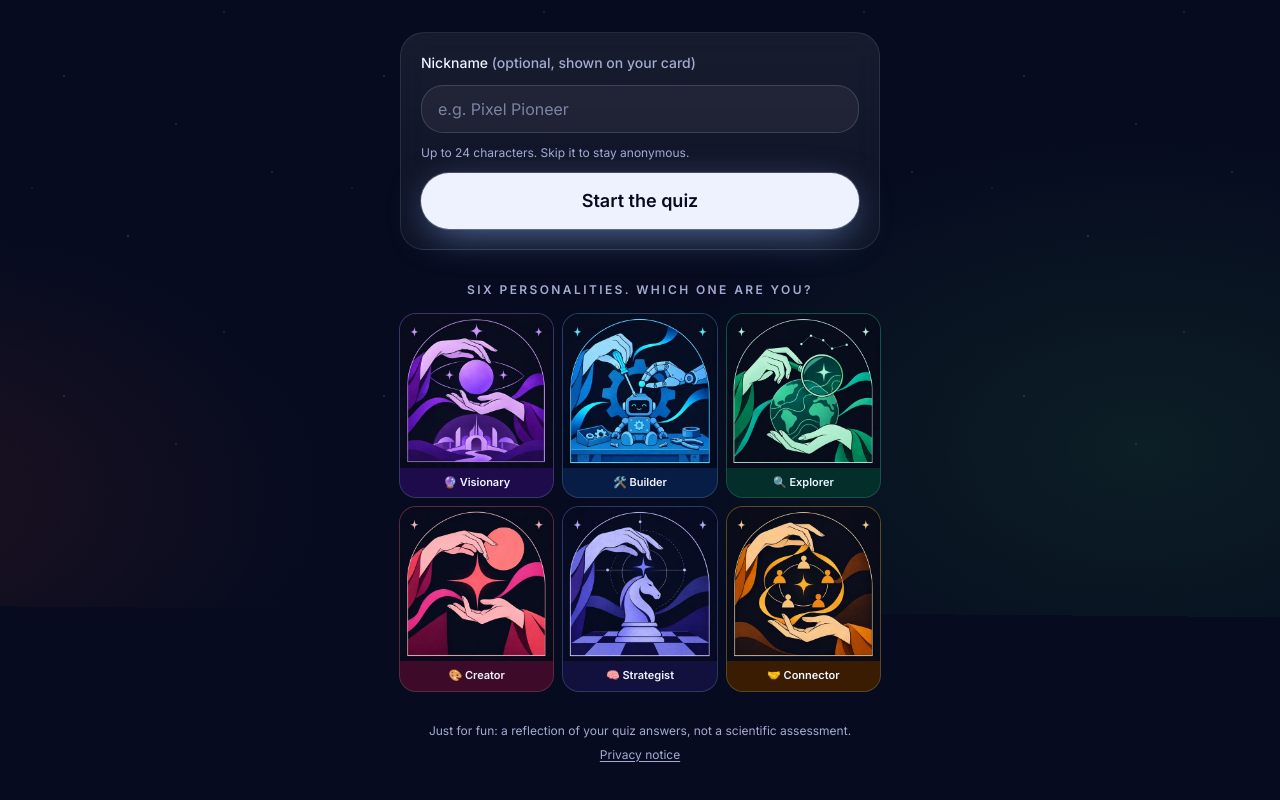
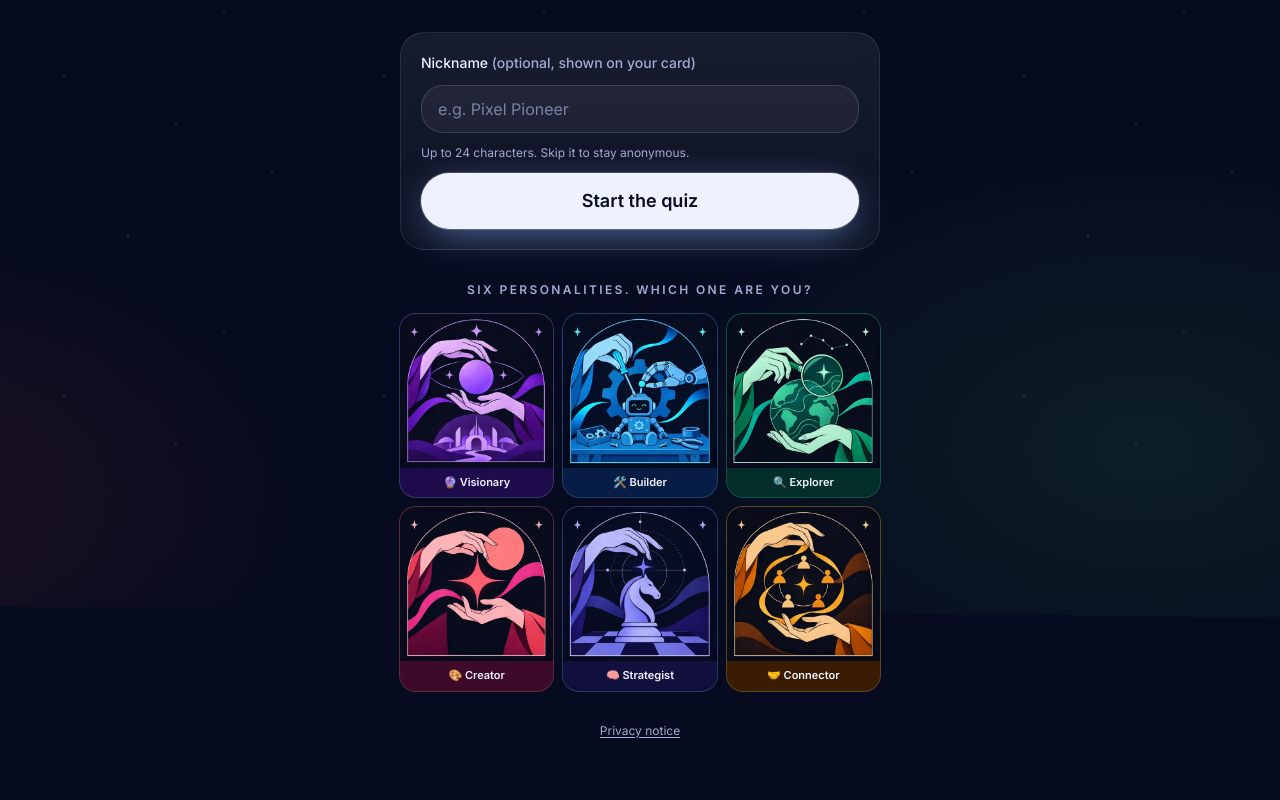
Before and after one commit to synk-sys/ai-dna, a Next.js app: page / in a window 1280 px wide. Shown: the part 340-1140 px from the top of the page. After the commit the page ends 1119 px from the top, so only its background shows below. Built offline with nearby package versions, Linux system fonts and the light colour scheme; no server answers.

Commit message:
Remove disclaimer line from landing footer

```diff
--- a/src/app/page.tsx
+++ b/src/app/page.tsx
@@ -51,7 +51,6 @@ export default function LandingPage() {
       </section>
 
       <footer className="space-y-2 text-center text-xs text-muted-foreground">
-        <p>Just for fun: a reflection of your quiz answers, not a scientific assessment.</p>
         <p>
           <Link href="/privacy" className="underline underline-offset-2 hover:text-foreground">
             Privacy notice
```
